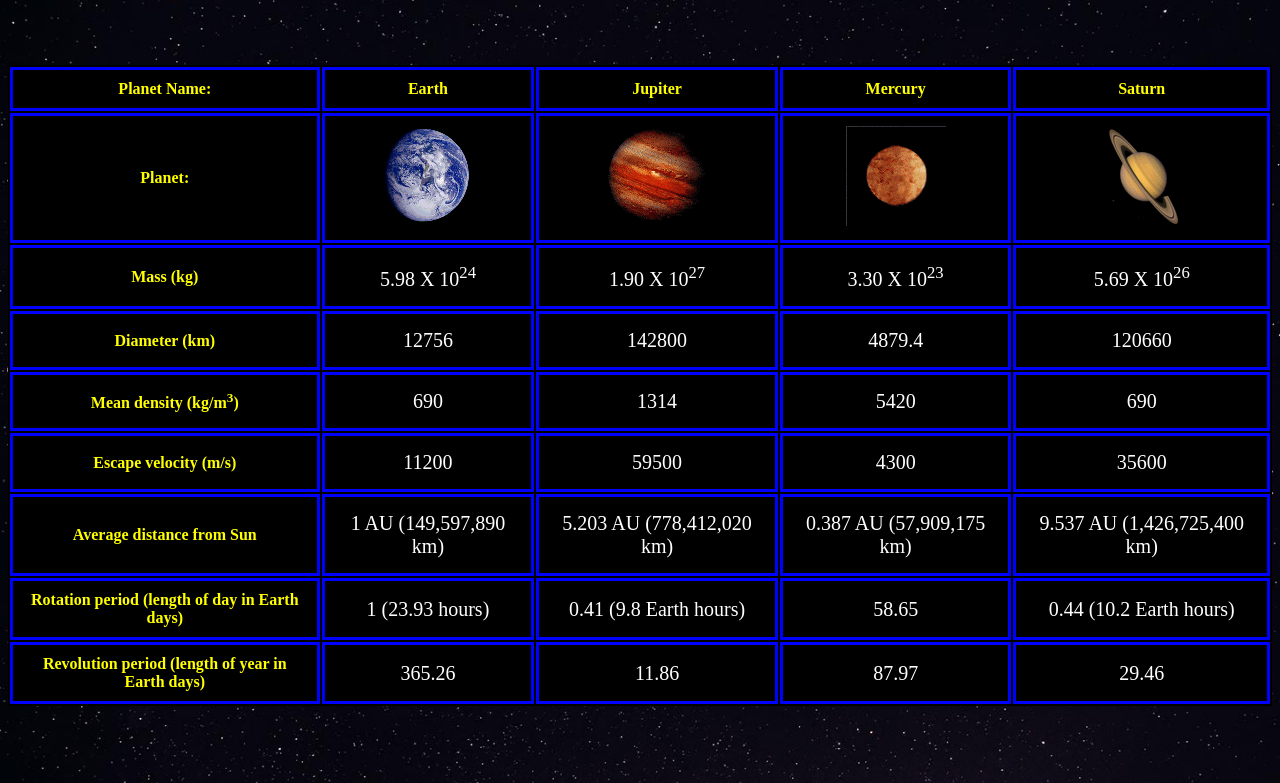
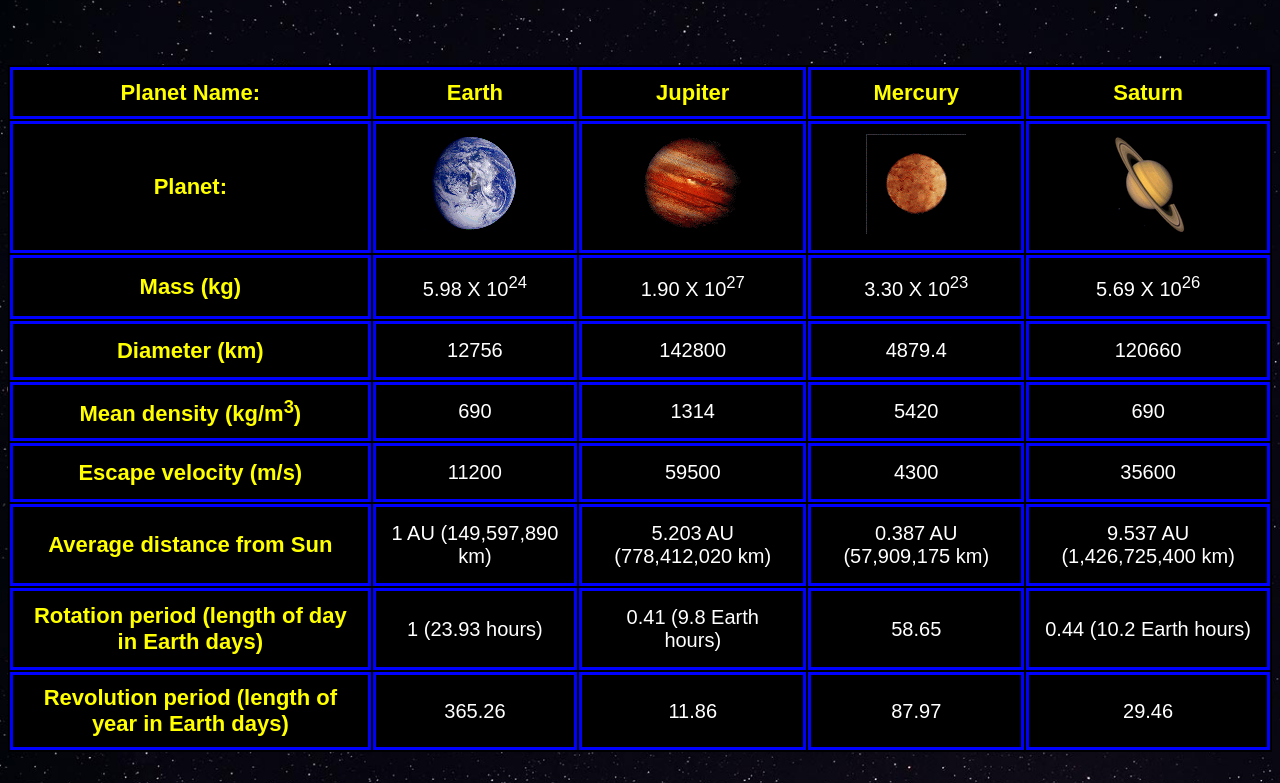
Before and after one commit to POleskiewicz/Lab5, a plain HTML site: page index.html in a window 1280 px wide. Shown: the part 73-856 px from the top of the page. Drawn offline with Linux system fonts and the light colour scheme.

Commit message:
Update style.css
Fixed missing semi-colons

```diff
--- a/css/style.css
+++ b/css/style.css
@@ -11,7 +11,7 @@ h1 {
 }
 
 table {
-	font-family: 'Arial', sans-serif:
+	font-family: 'Arial', sans-serif;
 	color: black;
 	background: black;
 	margin: 80px auto;
@@ -20,7 +20,7 @@ table {
 
 th {
 	color: rgb(255, 255, 0);
-	font-size: 40px
+	font-size: 22px;
 	text-align: center;
 	margin-top: 50px;
 	padding: 10px;
```
